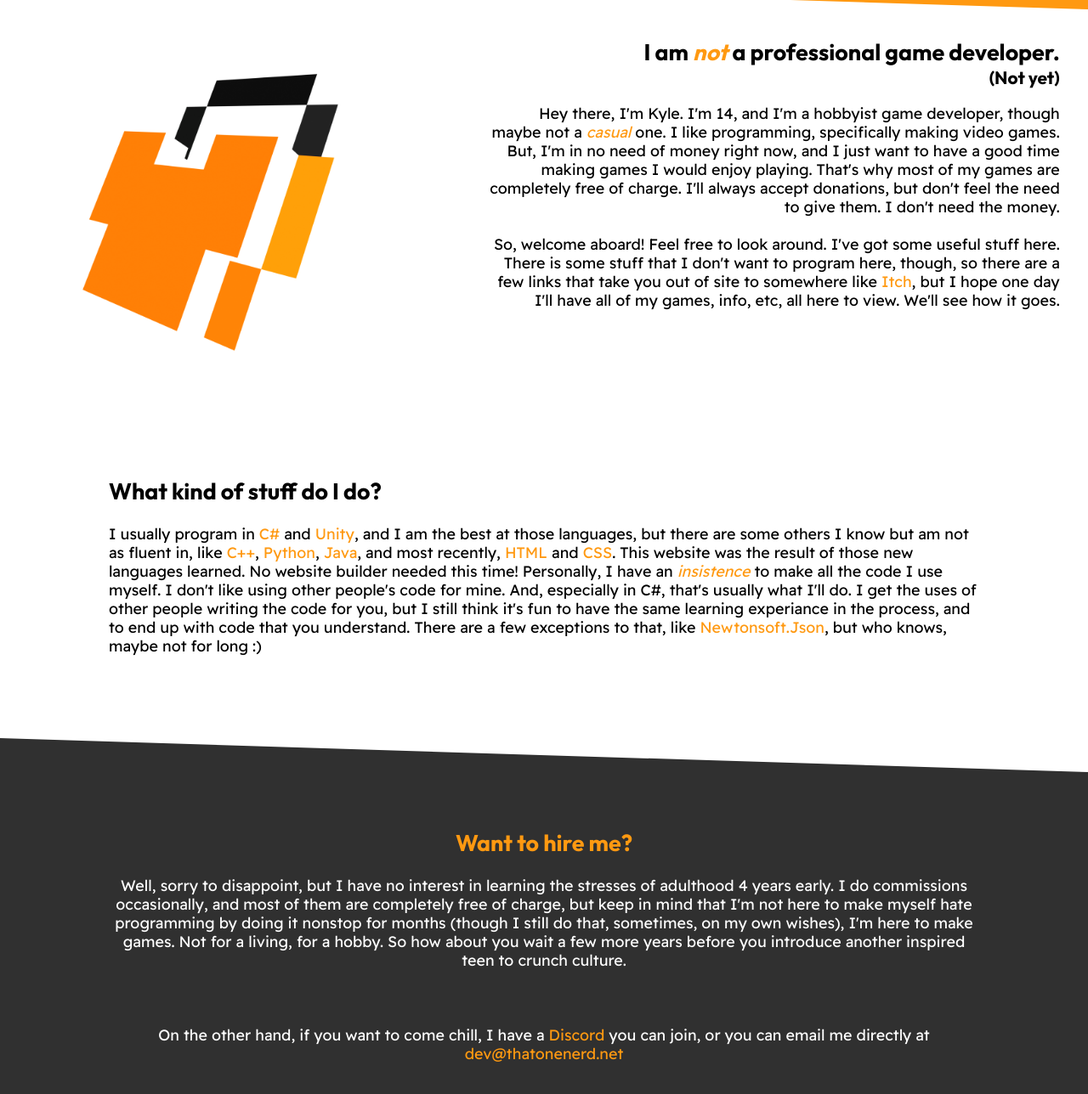
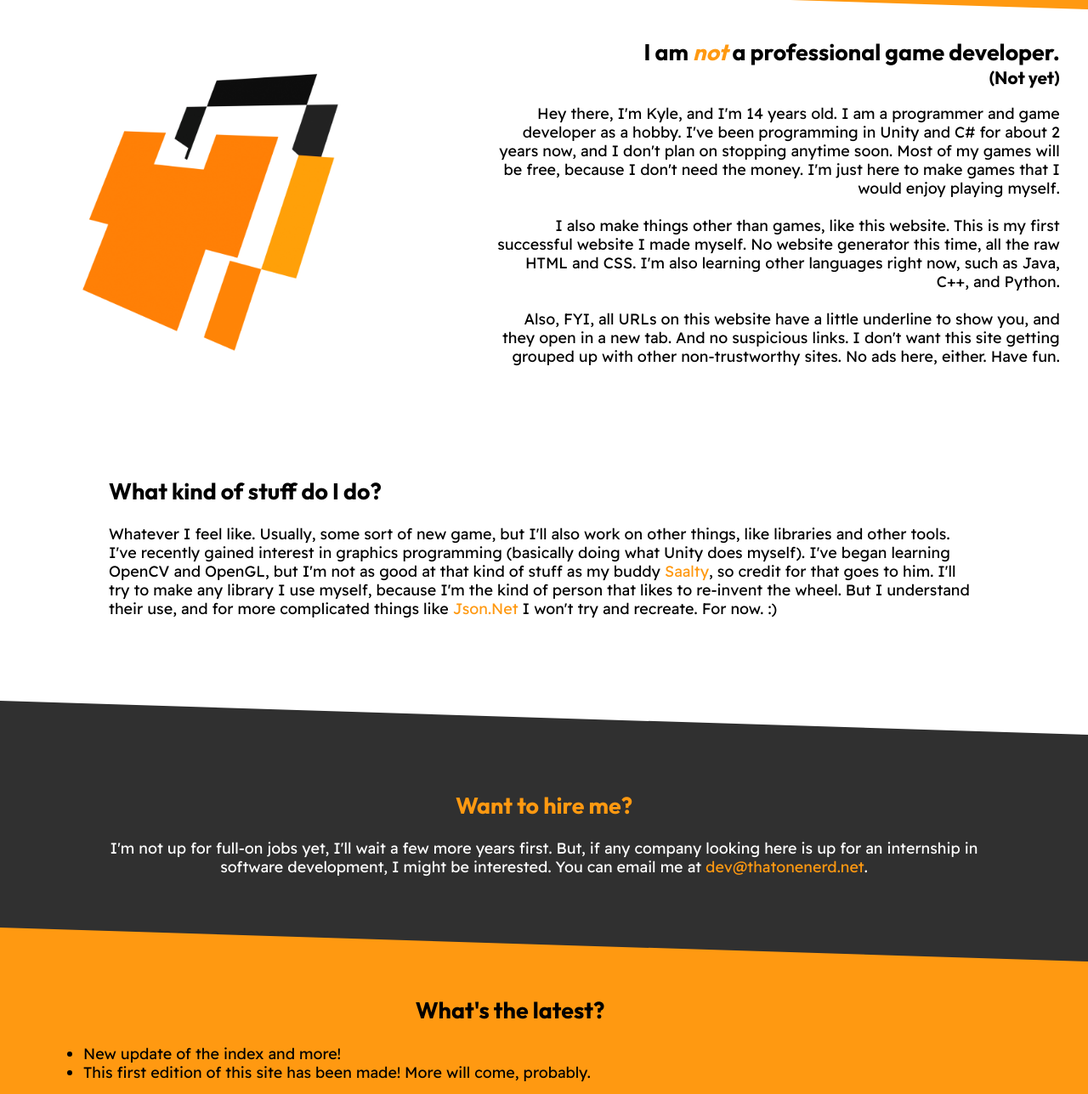
Before and after one commit to That-One-Nerd/That-One-Nerd.github.io, a plain HTML site: page index.html in a window 1280 px wide. Shown: the part 318-1606 px from the top of the page at 85% size. Drawn offline with Linux system fonts and the light colour scheme.

Commit message:
index update. more probably later

```diff
--- a/index.html
+++ b/index.html
@@ -32,10 +32,13 @@
                 <h2 class = "nomargin">I am <i>not</i> a professional game developer.</h2>
                 <h3 class = "nomargin">(Not yet)</h3>
                 <p>
-                  Hey there, I'm Kyle. I'm 14, and I'm a hobbyist game developer, though maybe not a <i>casual</i> one. I like programming, specifically making video games. But, I'm in no need of money right now, and I just want to have a good time making games I would enjoy playing. That's why most of my games are completely free of charge. I'll always accept donations, but don't feel the need to give them. I don't need the money.
+                    Hey there, I'm Kyle, and I'm 14 years old. I am a programmer and game developer as a hobby. I've been programming in Unity and C# for about 2 years now, and I don't plan on stopping anytime soon. Most of my games will be free, because I don't need the money. I'm just here to make games that I would enjoy playing myself.
                     <br>
                     <br>
-                  So, welcome aboard! Feel free to look around. I've got some useful stuff here. There is some stuff that I don't want to program here, though, so there are a few links that take you out of site to somewhere like <a href = "https://that-one-nerd.itch.io/" target = "_blank">Itch</a>, but I hope one day I'll have all of my games, info, etc, all here to view. We'll see how it goes.
+                    I also make things other than games, like this website. This is my first successful website I made myself. No website generator this time, all the raw HTML and CSS. I'm also learning other languages right now, such as Java, C++, and Python.
+                    <br>
+                    <br>
+                    Also, FYI, all URLs on this website have a little underline to show you, and they open in a new tab. And no suspicious links. I don't want this site getting grouped up with other non-trustworthy sites. No ads here, either. Have fun.
                 </p>
             </div>
         </div>
@@ -43,9 +46,9 @@
         <div class = "formattable whatido">
             <h2>What kind of stuff do I do?</h2>
             <p>
-                I usually program in <a href = "https://en.wikipedia.org/wiki/C_Sharp_(programming_language)" target = "_blank">C#</a> and <a href = "https://en.wikipedia.org/wiki/Unity_(game_engine)" target = "_blank">Unity</a>, and I am the best at those languages, but there are some others I know but am not as fluent in, like <a href = "https://en.wikipedia.org/wiki/C%2B%2B" target = "_blank">C++</a>, <a href = "https://en.wikipedia.org/wiki/Python_(programming_language)" target = "_blank">Python</a>, <a href = "https://en.wikipedia.org/wiki/Java_(programming_language)">Java</a>, and most recently, <a href = "https://en.wikipedia.org/wiki/HTML" target = "_blank">HTML</a> and <a href = "https://en.wikipedia.org/wiki/CSS" target = "_blank">CSS</a>. This website was the result of those new languages learned. No website builder needed this time!
+                Whatever I feel like. Usually, some sort of new game, but I'll also work on other things, like libraries and other tools. I've recently gained interest in graphics programming (basically doing what Unity does myself). I've began learning OpenCV and OpenGL, but I'm not as good at that kind of stuff as my buddy <a href = "https://about.saalty.net/" target = "_blank">Saalty</a>, so credit for that goes to him.
 
-                Personally, I have an <i>insistence</i> to make all the code I use myself. I don't like using other people's code for mine. And, especially in C#, that's usually what I'll do. I get the uses of other people writing the code for you, but I still think it's fun to have the same learning experiance in the process, and to end up with code that you understand. There are a few exceptions to that, like <a href = "https://www.newtonsoft.com/json" target = "_blank">Newtonsoft.Json</a>, but who knows, maybe not for long :)
+                I'll try to make any library I use myself, because I'm the kind of person that likes to re-invent the wheel. But I understand their use, and for more complicated things like <a href = "https://www.newtonsoft.com/json" target = "_blank">Json.Net</a> I won't try and recreate. For now. :)
             </p>
         </div>
 
@@ -53,12 +56,7 @@
         <div class = "formattable hiring whiteselection">
             <h2>Want to hire me?</h2>
             <p>
-                Well, sorry to disappoint, but I have no interest in learning the stresses of adulthood 4 years early. I do commissions occasionally, and most of them are completely free of charge, but keep in mind that I'm not here to make myself hate programming by doing it nonstop for months (though I still do that, sometimes, on my own wishes), I'm here to make games. Not for a living, for a hobby. So how about you wait a few more years before you introduce another inspired teen to crunch culture.
-                <br>
-                <br>
-                <br>
-                <br>
-                On the other hand, if you want to come chill, I have a <a href = "https://discord.gg/Ek7R3gx" target = "_blank">Discord</a> you can join, or you can email me directly at <a href = "mailto:dev@thatonenerd.net">dev@thatonenerd.net</a>
+                I'm not up for full-on jobs yet, I'll wait a few more years first. But, if any company looking here is up for an internship in software development, I might be interested. You can email me at <a href = "mailto:dev@thatonenerd.net">dev@thatonenerd.net</a>.
             </p>
         </div>
         <div id = "hiring-triangle-bottom"></div>
@@ -66,6 +64,7 @@
         <div class = "formattable thelatest whiteselection">
             <h2>What's the latest?</h2>
             <ul>
+                <li>New update of the index and more!</li>
                 <li>This first edition of this site has been made! More will come, probably.</li>
             </ul>
             <p>Want older announcements? Check out the <a class = "whitelink" href = "news.html">news</a> page!</p>
```
Lines whose indentation alone changed are shown as unchanged.
